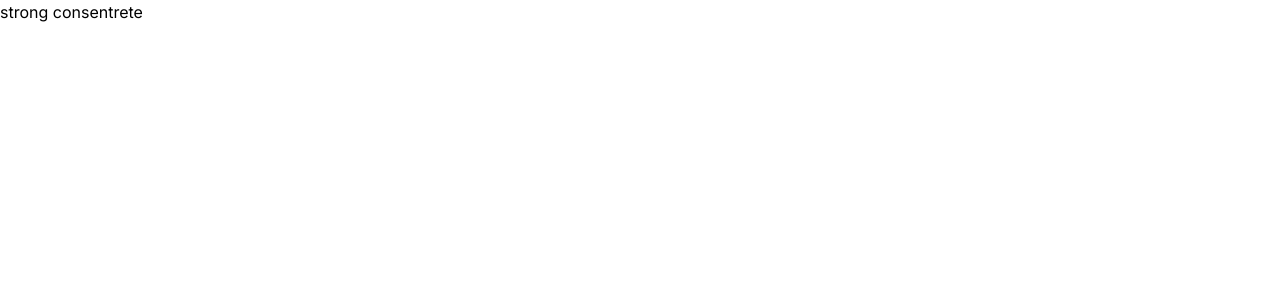
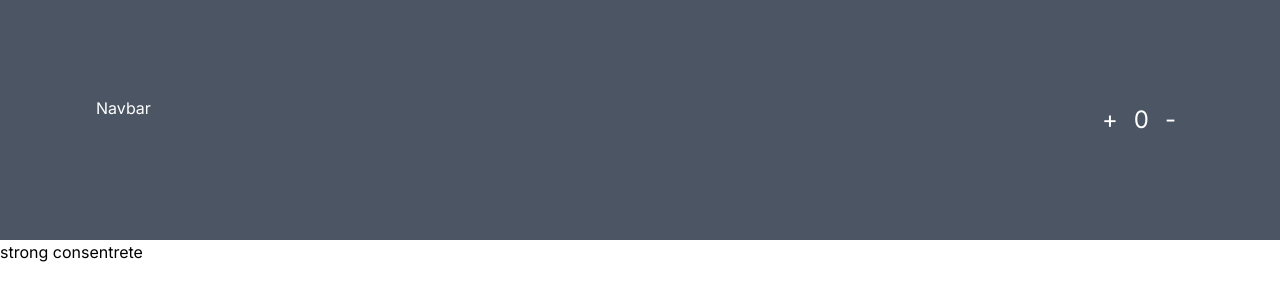
Before and after one commit to Tech-Sync/Strong_concrete_Frontend, a Next.js app: page / in a window 1280 px wide. Shown: the top 300 px of the page. Built offline with nearby package versions, Linux system fonts and the light colour scheme.

Commit message:
redux example

```diff
--- a/app/components/Navbar/Navbar.tsx
+++ b/app/components/Navbar/Navbar.tsx
@@ -1,9 +1,28 @@
+"use client"
+
+import {  counterSlice, selectCount } from '@/lib/redux'
 import React from 'react'
+import { useDispatch, useSelector } from 'react-redux'
 
 const Navbar = () => {
+  const dispatch = useDispatch()
+  const count = useSelector(selectCount)
+
+
+
+
+
   return (
-    <div className='flex justify-between'>
+    <div className='flex p-24 bg-gray-600 text-white justify-between'>
       <div>Navbar</div>
+      <div>
+        <button className="btn p-2 text-2xl" onClick={() => dispatch(counterSlice.actions.increment())}>+</button>
+        <div className="inline-block p-2 text-2xl">
+          {count}
+          </div>
+        <button className="btn p-2 text-2xl" onClick={() => dispatch(counterSlice.actions.decrement())}>-</button>
+
+        </div>
 
     </div>
   )
--- a/app/layout.tsx
+++ b/app/layout.tsx
@@ -1,7 +1,7 @@
 import type { Metadata } from 'next'
 import { Inter } from 'next/font/google'
 import './globals.css'
-import { Providers } from '@/lib/providers'
+import { ReduxProvider } from '@/lib/providers'
 
 
 const inter = Inter({ subsets: ['latin'] })
@@ -17,7 +17,7 @@ export default function RootLayout({
   children: React.ReactNode
 }) {
   return (
-    <Providers>
+    <ReduxProvider>
     <html lang="en">
       <body className={inter.className}>
 
@@ -26,6 +26,6 @@ export default function RootLayout({
 
         </body>
     </html>
-    </Providers>
+    </ReduxProvider>
   )
 }
--- a/app/page.tsx
+++ b/app/page.tsx
@@ -1,6 +1,10 @@
+import Navbar from "./components/Navbar/Navbar"
 
 export default function Home() {
   return (
+  <>
+  <Navbar/>
    <div>strong consentrete</div>
+  </>
   )
 }
--- a/lib/providers.tsx
+++ b/lib/providers.tsx
@@ -4,8 +4,8 @@
 import { Provider } from 'react-redux'
 
 /* Instruments */
-import { reduxStore } from '@/lib/redux'
+import { store } from '@/lib/redux'
 
-export const Providers = (props: React.PropsWithChildren) => {
-  return <Provider store={reduxStore}>{props.children}</Provider>
+export const ReduxProvider = (props: React.PropsWithChildren) => {
+  return <Provider store={store}>{props.children}</Provider>
 }
--- a/lib/redux/store.ts
+++ b/lib/redux/store.ts
@@ -10,19 +10,19 @@ import {
 import { reducer } from './rootReducer'
 import { middleware } from './middleware'
 
-export const reduxStore = configureStore({
+export const store = configureStore({
   reducer,
   middleware: (getDefaultMiddleware) => {
     return getDefaultMiddleware().concat(middleware)
   },
 })
-export const useDispatch = () => useReduxDispatch<ReduxDispatch>()
+export const useDispatch = () => useReduxDispatch<AppDispatch>()
 export const useSelector: TypedUseSelectorHook<ReduxState> = useReduxSelector
 
 /* Types */
-export type ReduxStore = typeof reduxStore
-export type ReduxState = ReturnType<typeof reduxStore.getState>
-export type ReduxDispatch = typeof reduxStore.dispatch
+export type ReduxStore = typeof store
+export type ReduxState = ReturnType<typeof store.getState>
+export type AppDispatch = typeof store.dispatch
 export type ReduxThunkAction<ReturnType = void> = ThunkAction<
   ReturnType,
   ReduxState,
--- a/package.json
+++ b/package.json
@@ -13,7 +13,8 @@
     "next": "14.0.4",
     "react": "^18",
     "react-dom": "^18",
-    "react-redux": "^9.0.4"
+    "react-redux": "^9.0.4",
+    "redux-logger": "^3.0.6"
   },
   "devDependencies": {
     "@types/node": "^20",
```
Also changed, not shown: 1 other file (tests, documents, lock files or other folders).
